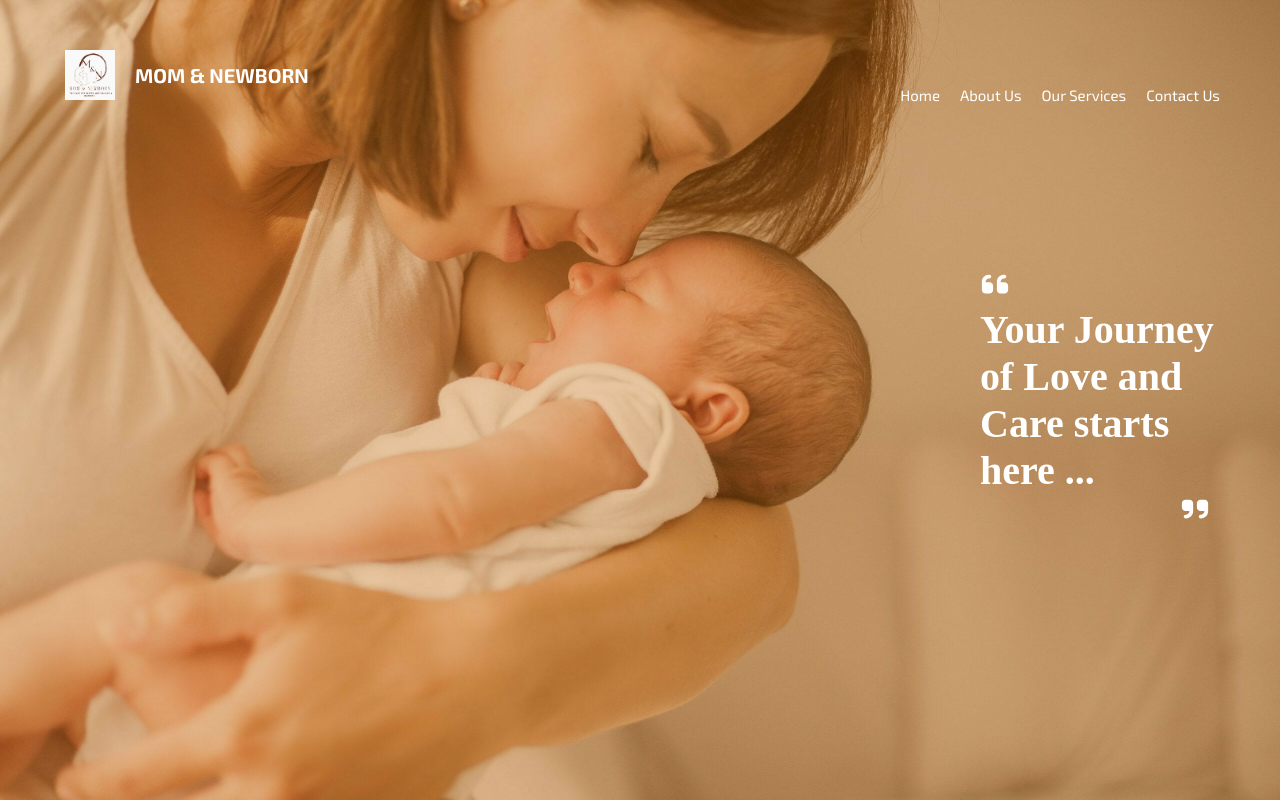
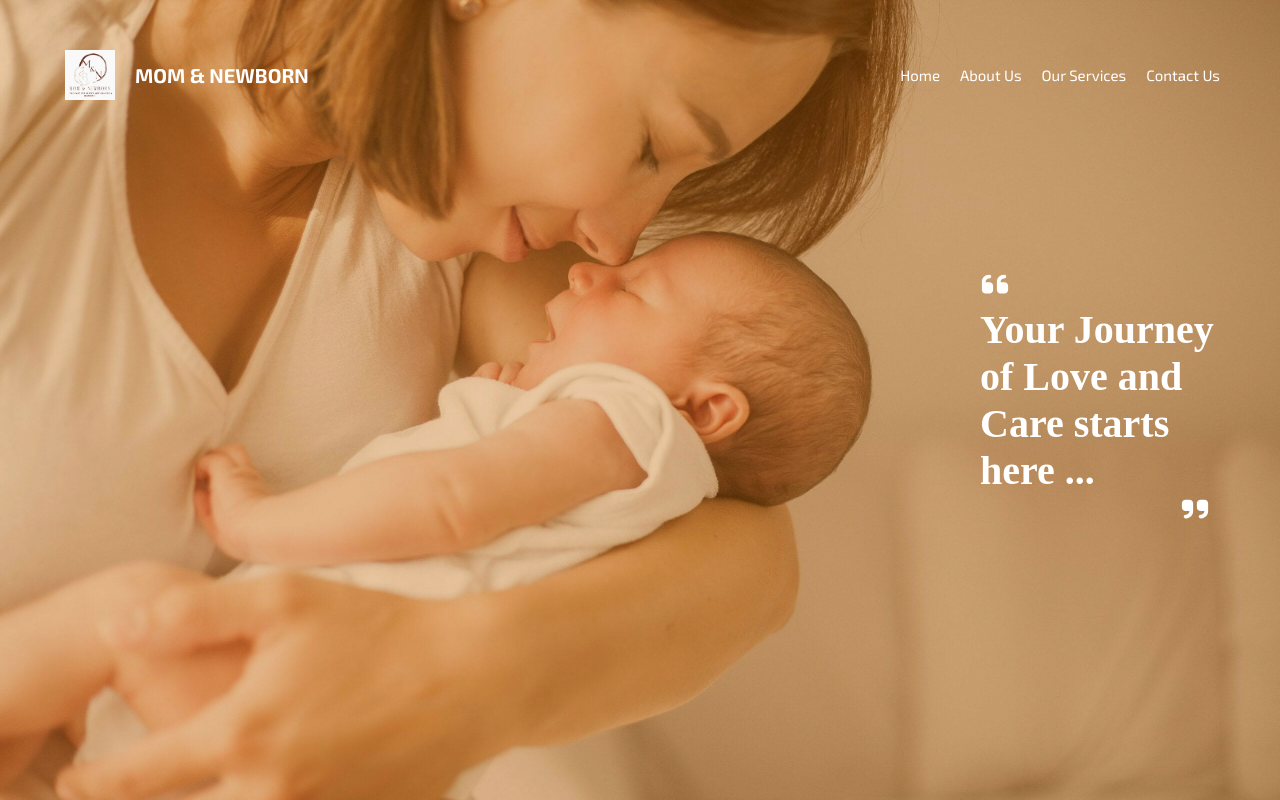
Before and after one commit to Sreyash-Reddy/mom-and-newborn, a React (Vite) app: page / in a window 1280 px wide. Shown: the top 800 px of the page. Built offline with nearby package versions, Linux system fonts and the light colour scheme; a web font is replaced by a local one.

Commit message:
Update Header.jsx

```diff
--- a/src/components/Header.jsx
+++ b/src/components/Header.jsx
@@ -1,11 +1,37 @@
+
+import {useEffect, useState} from 'react';
 // eslint-disable-next-line react/prop-types
-export const Header = ({ background , top , height}) => {
-    return (<div className="header" style={{ backgroundColor: background , height: height }}>
+export const Header = ({ background, top, height }) => {
+    const [menuOpen, setMenuOpen] = useState(false);
+    const [deviceForMenu, setDeviceForMenu] = useState(false)
+
+    useEffect(() => {
+        const handleResize = () => {
+            if (window.innerWidth > 700) {
+                setDeviceForMenu(false);
+                setMenuOpen(true)
+            } else {
+                setDeviceForMenu(true); // Hide menu by default on smaller screens
+            }
+        };
+        handleResize();
+        window.addEventListener('resize', handleResize);
+        return () => {
+            window.removeEventListener('resize', handleResize);
+        };
+    }, []);
+    const toggleMenu = () => {
+        setMenuOpen(!menuOpen);
+    };
+
+    return (
+        <div className="header" style={{ backgroundColor: background, height: height }}>
             <div className="logo" style={{ top: top }}>
-            <img src="/assets/logo.png" alt='logo'/>
+                <img src="/assets/logo.png" alt='logo' />
                 <h1>MOM & NEWBORN</h1>
             </div>
-        <div className="navigation" style={{ top: top }}>
+            <div className="hamburger" onClick={toggleMenu} style={{top: top}}>&#9776;</div>
+            <div className="navigation" style={{ top: menuOpen && deviceForMenu ? 0 : top , display: menuOpen ? 'flex' : 'none' }}>
                 <ul>
                     <li><a>Home</a></li>
                     <li><a>About Us</a></li>
@@ -13,5 +39,6 @@ export const Header = ({ background , top , height}) => {
                     <li><a>Contact Us</a></li>
                 </ul>
             </div>
-    </div>);
+        </div>
+    );
 }
```
Lines whose indentation alone changed are shown as unchanged.
